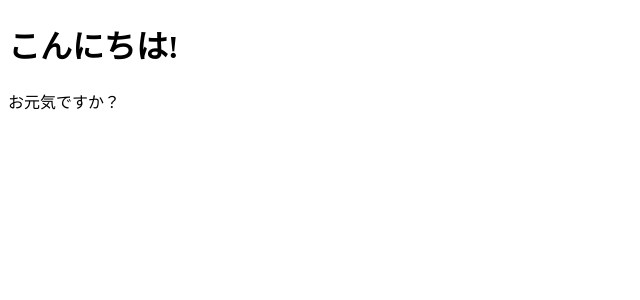
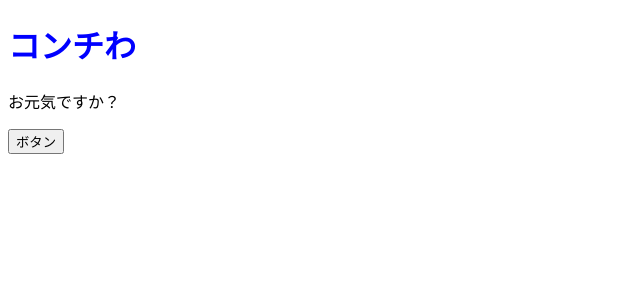
Before and after one commit to nonin04/react-study, a React (Create React App) app: page / in a window 1280 px wide. Shown: the top 300 px of the page, without its empty margins (0-640 px from the left). Built offline with nearby package versions, Linux system fonts and the light colour scheme.

Commit message:
study:propsの使い方

```diff
--- a/src/App.jsx
+++ b/src/App.jsx
@@ -1,14 +1,19 @@
-
+import { ColorfulMessage } from "./ColorfulMessage";
 
 
 //コンポーネントの名前は大文字から始める
 //コンポーネントは一つのタグで囲われている必要がある(以下の場合だとdivで囲われていない状態だとエラーになる)
 //↑react特有の空タグを入れることで囲いが不要になる(フラグメントを利用する)
 export const App = () => {
+
+
+  const onClickBtn = () => alert();
+
   return (
     <>
-      <h1>こんにちは!</h1>
+      <ColorfulMessage color="blue" message="コンチわ" />
       <p>お元気ですか？</p>
+      <button onClick={onClickBtn}>ボタン</button>
     </>
   )
 };
--- /dev/null
+++ b/src/ColorfulMessage.jsx
@@ -0,0 +1,8 @@
+export const ColorfulMessage = (props) => {
+
+  const colorstyle = {
+    color: props.color
+  }
+
+  return <h1 style={colorstyle}>{props.message}</h1>
+}
```
